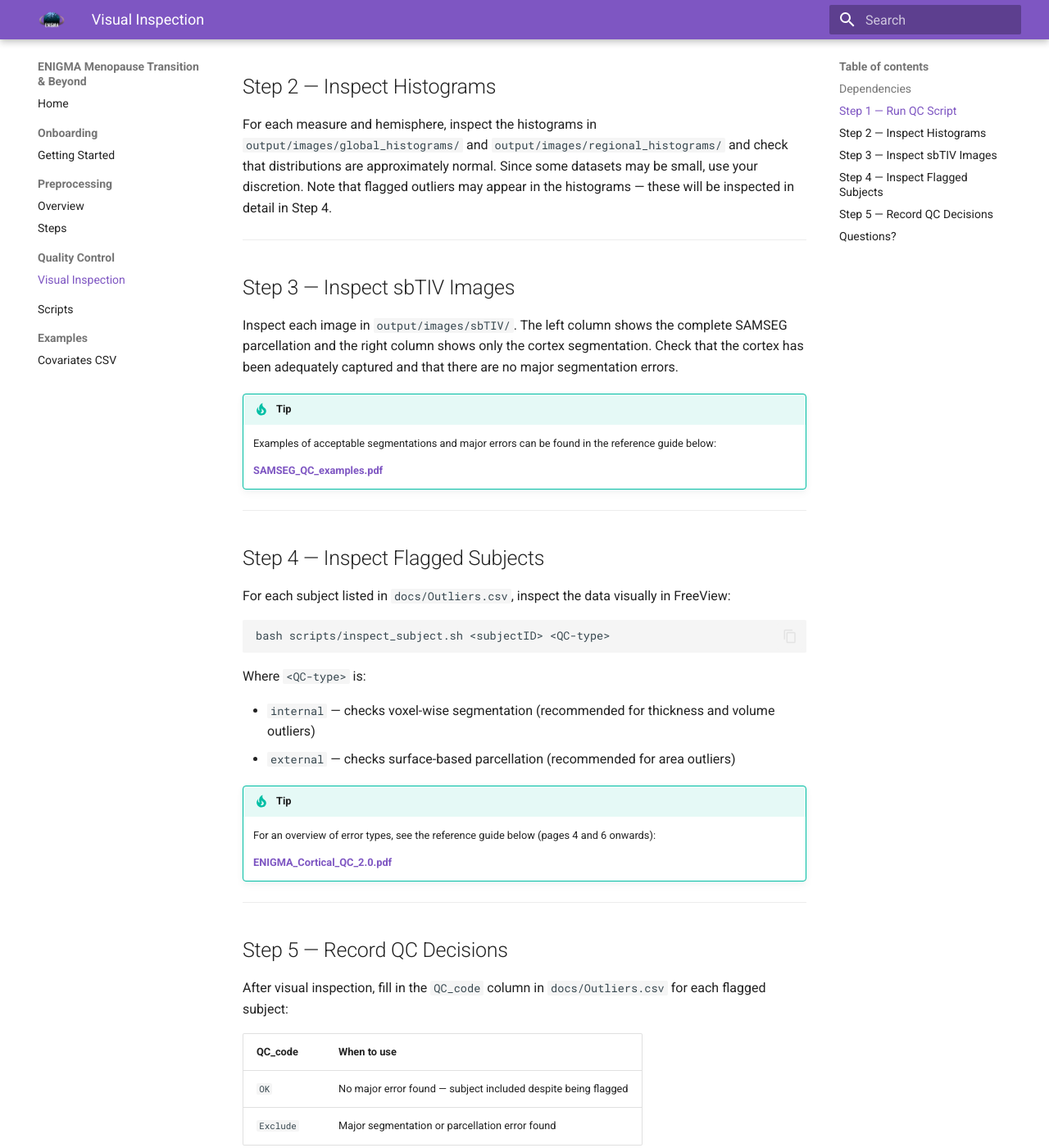
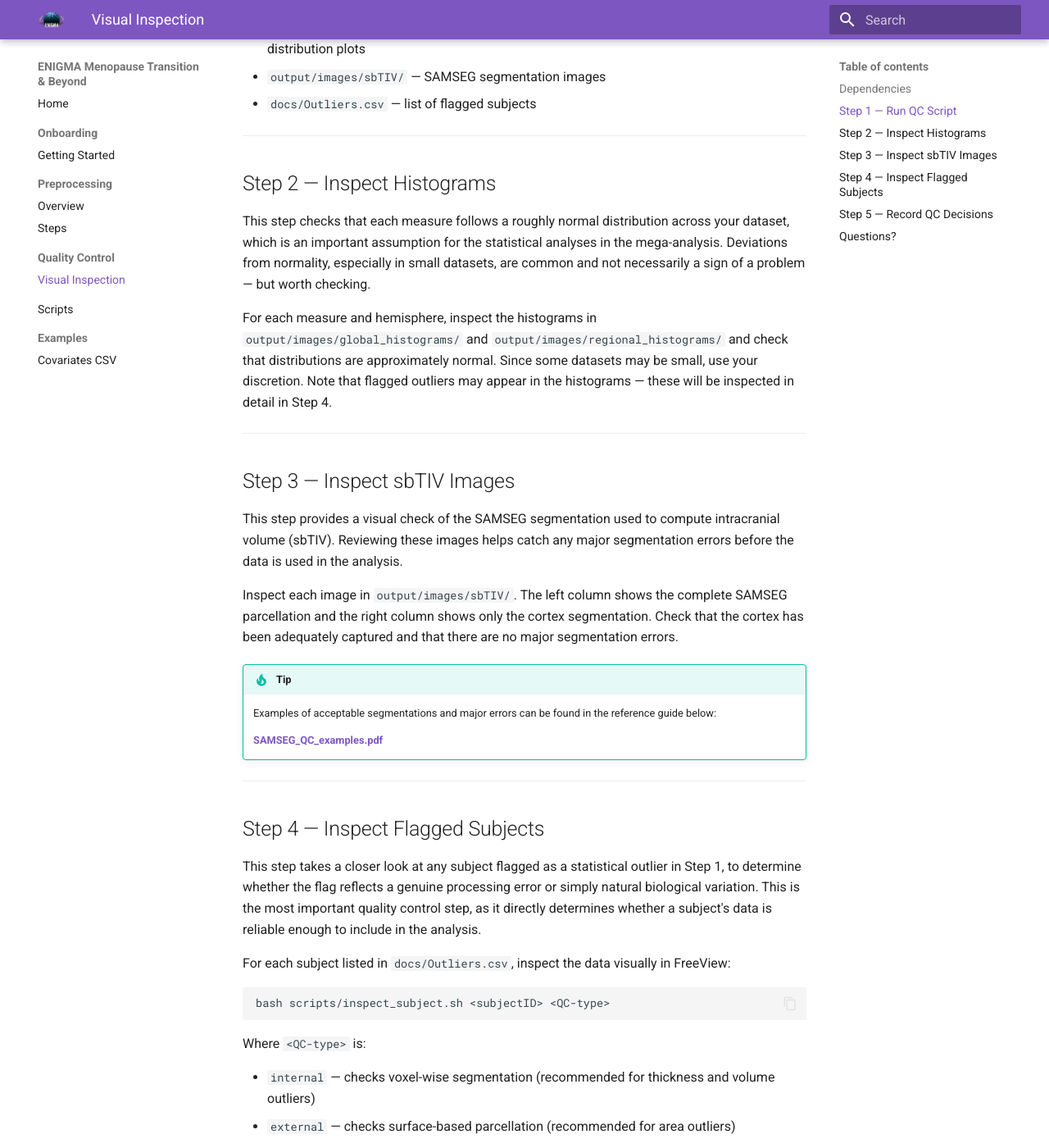
Before and after one commit to gorettiei/enigma-menopause-docs, an MkDocs documentation site: the page built from docs/qc/visual-inspection.md, in a window 1280 px wide and 1400 px high, scrolled down 1214 px. Shown: the whole window at 82% size. Built offline with MkDocs 1.6.1 and Material for MkDocs 9.7.7, drawn with Linux system fonts in a browser that asks for light colours; some of the changed text lies outside the part shown.

Commit message:
Add descriptive intros to QC steps

````diff
--- a/docs/qc/visual-inspection.md
+++ b/docs/qc/visual-inspection.md
@@ -1,6 +1,6 @@
 # Quality Control
 
-In this step, distributions of each measure are assessed for normality and subjects are flagged as outliers based on their global and regional surface measures and sbTIV. Flagged subjects should be inspected visually to ensure acceptable data quality.
+In this step, distributions of each measure are assessed for normality and subjects are flagged as outliers based on their global and regional surface measures and sbTIV. Flagged subjects should be inspected visually to ensure acceptable data quality before submission to the consortium.
 
 ---
 
@@ -32,6 +32,8 @@ The following scripts must all be present in your `scripts/` folder:
 
 ## Step 1 — Run QC Script
 
+This step runs statistical outlier detection across all subjects and automatically generates diagnostic images for visual inspection. It compares each subject's surface measures and sbTIV against the distribution of the whole dataset to flag values that fall outside the expected range.
+
 From the ENIGMA scripts directory, run:
 
 ```bash
@@ -48,11 +50,15 @@ This generates:
 
 ## Step 2 — Inspect Histograms
 
+This step checks that each measure follows a roughly normal distribution across your dataset, which is an important assumption for the statistical analyses in the mega-analysis. Deviations from normality, especially in small datasets, are common and not necessarily a sign of a problem — but worth checking.
+
 For each measure and hemisphere, inspect the histograms in `output/images/global_histograms/` and `output/images/regional_histograms/` and check that distributions are approximately normal. Since some datasets may be small, use your discretion. Note that flagged outliers may appear in the histograms — these will be inspected in detail in Step 4.
 
 ---
 
 ## Step 3 — Inspect sbTIV Images
+
+This step provides a visual check of the SAMSEG segmentation used to compute intracranial volume (sbTIV). Reviewing these images helps catch any major segmentation errors before the data is used in the analysis.
 
 Inspect each image in `output/images/sbTIV/`. The left column shows the complete SAMSEG parcellation and the right column shows only the cortex segmentation. Check that the cortex has been adequately captured and that there are no major segmentation errors.
 
@@ -64,6 +70,8 @@ Inspect each image in `output/images/sbTIV/`. The left column shows the complete
 ---
 
 ## Step 4 — Inspect Flagged Subjects
+
+This step takes a closer look at any subject flagged as a statistical outlier in Step 1, to determine whether the flag reflects a genuine processing error or simply natural biological variation. This is the most important quality control step, as it directly determines whether a subject's data is reliable enough to include in the analysis.
 
 For each subject listed in `docs/Outliers.csv`, inspect the data visually in FreeView:
 
@@ -85,6 +93,8 @@ Where `<QC-type>` is:
 
 ## Step 5 — Record QC Decisions
 
+This final step documents your quality control decisions so the analysis team knows exactly which subjects to include or exclude, and why.
+
 After visual inspection, fill in the `QC_code` column in `docs/Outliers.csv` for each flagged subject:
 
 | QC_code | When to use |
````
